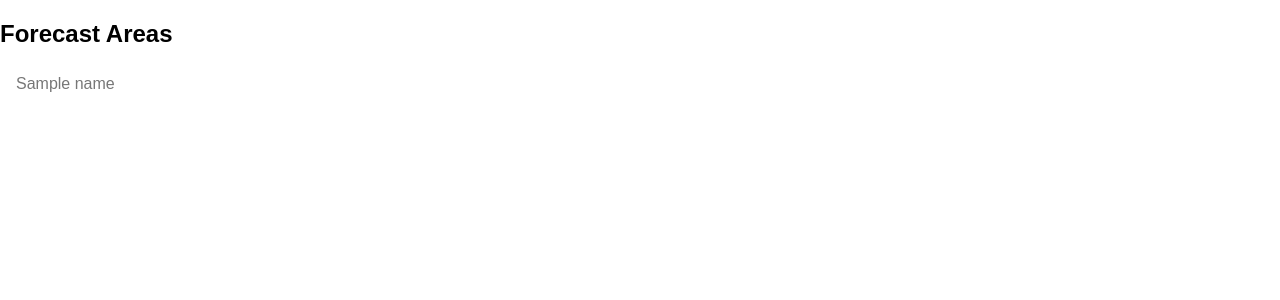
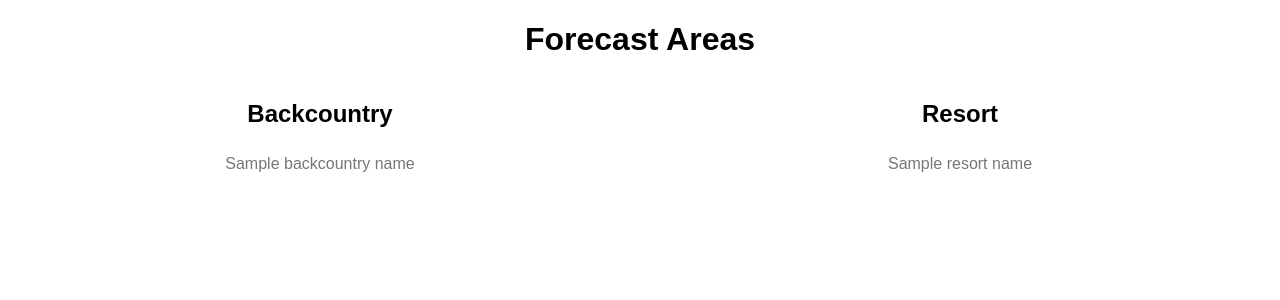
Before and after one commit to willzittlau/ski-forecast, a Flask app: template templates/index.html in a window 1280 px wide. Shown: the top 300 px of the page. Run offline with Flask 2, Linux system fonts and the light colour scheme; the template is opened without the code that fills it: most values are stand-ins (such as "Sample title", 1, 10 or a date in 2020); parts of the project's set-up code (start-up, migrations or seed data) failed here and were passed over; some libraries are stand-ins or nearby versions.

Commit message:
Updated html and CSS

```diff
--- a/app.py
+++ b/app.py
@@ -3,7 +3,9 @@ from flask import Flask, render_template, url_for, redirect, abort
 import time
 import json
 import requests
+import os
 # root files
+from config import ProdConfig, DevConfig
 from scripts import *
 from env import *
 
@@ -11,7 +13,7 @@ from env import *
 app = Flask(__name__)
 
 # Configuration
-api.config.from_object(DevConfig())
+app.config.from_object(DevConfig())
 #api.config.from_object(ProdConfig())
 
 '''
@@ -28,10 +30,15 @@ areas = areas.json()
 def index():
     # Create list, pass to Jinja to generate dynamic links
     global areas
-    name_list = []
+    resort_name_list = []
+    backcountry_name_list = []
     for area in areas:
-        name_list.append(area["name"])
-    return render_template('index.html', title = 'Home - Will\'s Weather Forecast', name_list = name_list)
+        if 'resort' == area["area_type"]:
+            resort_name_list.append(area["name"])
+        elif 'backcountry' == area["area_type"]:
+            backcountry_name_list.append(area["name"])
+    return render_template('index.html', title = 'Home - Will\'s Weather Forecast',
+                            backcountry_name_list = backcountry_name_list, resort_name_list = resort_name_list)
 
 @app.route("/<area_name>", methods =['GET'])
 def forecast(area_name):
@@ -63,6 +70,7 @@ def forecast(area_name):
                                     title = create_header(area["name"]) + ' - Will\'s Weather Forecast',
                                     header = create_header(area["name"]),
                                     summary = summary,
+                                    elevation = model_elevation,
                                     )
     # Requested route doesn't exist in API
     else:
--- a/static/style.css
+++ b/static/style.css
@@ -0,0 +1,7 @@
+h1 {
+    text-align: center;
+}
+
+.pure-g {
+    text-align: center;
+}
--- a/templates/base.html
+++ b/templates/base.html
@@ -1,10 +1,9 @@
+<!--Create parent template-->
 <!DOCTYPE html>
 <html lang="en" dir="ltr">
 <head>
+    <!--Create linked relations-->
     <meta charset="utf-8">
-    {%if refresh == 1%}
-        <meta http-equiv="refresh" content="1">
-    {%endif%}
     <title>{{title}}</title>
     <link rel="stylesheet" type="text/css" href="{{ url_for('static', filename='style.css') }}">
     <link rel="shortcut icon" href="{{ url_for('static', filename='favicon.ico') }}">
--- a/templates/index.html
+++ b/templates/index.html
@@ -1,17 +1,41 @@
+<!--Inherit from base template-->
 {%extends 'base.html'%}
-
+<!--body-->
 {%block content%}
+    <h1>Forecast Areas</h1>
+    <!--Create two 50% wide grids-->
+    <div class="pure-g">
+        <div class="pure-u-1-2">
+            <div class="l-box">
+            <h2>Backcountry</h2>
             <div class="pure-menu">
-        <h2>Forecast Areas</h2>
+                <!--Create Backcountry Menu List-->
                 <ul class="pure-menu-list">
-        {%for name in name_list%}
+                {%for name in backcountry_name_list%}
                     <li class="pure-menu-item">
                         <a href={{ url_for('forecast', area_name=name) }} class="pure-menu-link">{{name}}</a>
                     </li>
                 {%endfor%}
                 </ul>
+            </div></div>
+        </div>
+        <div class="pure-u-1-2">
+            <div class="l-box">
+            <h2>Resort</h2>
+            <div class="pure-menu">
+                <!--Create Resort Menu List-->
+                <ul class="pure-menu-list">
+                {%for name in resort_name_list%}
+                    <li class="pure-menu-item">
+                        <a href={{ url_for('forecast', area_name=name) }} class="pure-menu-link">{{name}}</a>
+                    </li>
+                {%endfor%}
+                </ul>
+            </div></div></div>
+        </div>
     </div>
 {%endblock%}
+<!--JS block-->
 {%block javascript%}
     <script type="text/javascript">
         src = "{{ url_for('static', filename='loading.js') }}"
```
Also changed, not shown: templates/forecast.html (+7 -0 lines). Lines whose indentation alone changed are shown as unchanged.
